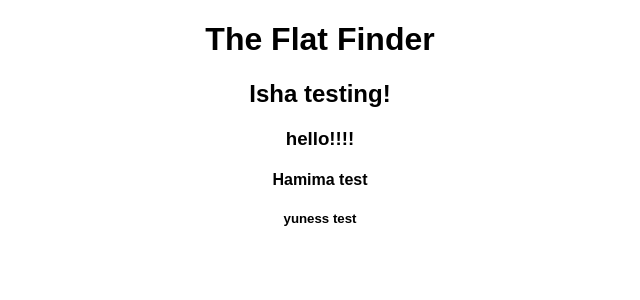
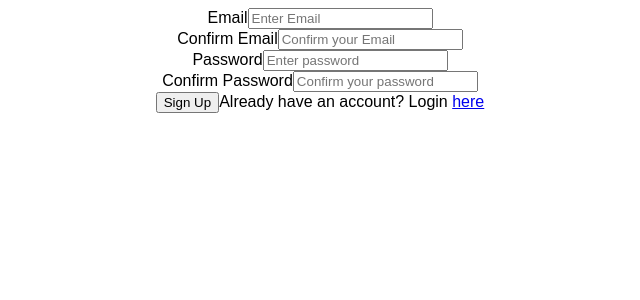
Before and after one commit to hamima27/The-Flat-Finder, a React (Create React App) app: page / in a window 1280 px wide. Shown: the top 300 px of the page, without its empty margins (320-960 px from the left). Built offline with nearby package versions, Linux system fonts and the light colour scheme.

Commit message:
initial commit

```diff
--- a/src/App.js
+++ b/src/App.js
@@ -1,13 +1,11 @@
 import "./styles.css";
+import React from "react";
+import Form from "./Form";
 
 export default function App() {
   return (
     <div className="App">
-      <h1>The Flat Finder</h1>
-      <h2>Isha testing!</h2>
-      <h3>hello!!!!</h3>
-      <h4>Hamima test</h4>
-      <h5>yuness test</h5>
+      <Form />
     </div>
   );
 }
--- /dev/null
+++ b/src/Form.js
@@ -0,0 +1,12 @@
+import React from "react";
+import FormSignup from "./FormSignup";
+
+const Form = () => {
+  return (
+    <div>
+      <FormSignup />
+    </div>
+  );
+};
+
+export default Form;
--- /dev/null
+++ b/src/FormSignup.js
@@ -0,0 +1,75 @@
+import React from "react";
+import useForm from "./useForm";
+
+const Formsignup = () => {
+  const { handleChange, values, handleSubmit } = useForm();
+
+  return (
+    <form className="form1" onSubmit={handleSubmit}>
+      <div className="form-content-right">
+        <label htmlFor="email" className="emailLabel">
+          Email
+        </label>
+        <input
+          id="email1"
+          type="email"
+          name="email1"
+          className="emailInput"
+          placeholder="Enter Email"
+          value={values.email1}
+          onChange={handleChange}
+        />
+      </div>
+      <div className="form-content-right">
+        <label htmlFor="email" className="email-label2">
+          Confirm Email
+        </label>
+        <input
+          id="email2"
+          type="email"
+          name="email2"
+          className="form-label2"
+          placeholder="Confirm your Email"
+          value={values.email2}
+          onChange={handleChange}
+        />
+      </div>
+      <div className="form-content-right">
+        <label htmlFor="password1" className="pass1-label">
+          Password
+        </label>
+        <input
+          id="password1"
+          type="password"
+          name="password1"
+          className="form-label"
+          placeholder="Enter password"
+          value={values.password1}
+          onChange={handleChange}
+        />
+      </div>
+      <div className="form-content-right">
+        <label htmlFor="password2" className="password2-label">
+          Confirm Password
+        </label>
+        <input
+          id="password2"
+          type="password"
+          name="password2"
+          className="form-label"
+          placeholder="Confirm your password"
+          value={values.password2}
+          onChange={handleChange}
+        />
+      </div>
+      <button className="form-input-btn" type="submit">
+        Sign Up
+      </button>
+      <span className="form-input-login">
+        Already have an account? Login <a href="#">here</a>
+      </span>
+    </form>
+  );
+};
+
+export default Formsignup;
--- /dev/null
+++ b/src/useForm.js
@@ -0,0 +1,28 @@
+import { useState, useEffect } from "react";
+
+const useForm = () => {
+  const [values, setValues] = useState({
+    email1: "",
+    email2: "",
+    password1: "",
+    password2: ""
+  });
+
+  const [errors, setErrors] = useState({});
+
+  const handleChange = (e) => {
+    const { name, value } = e.target;
+    setValues({
+      ...values,
+      [name]: value
+    });
+  };
+
+  const handleSubmit = (e) => {
+    e.preventDefault();
+  };
+
+  return { handleChange, values, handleSubmit };
+};
+
+export default useForm;
```
Also changed, not shown: src/Form.css (added), src/formSuccess.js (added), src/validateInfo.js (added).
